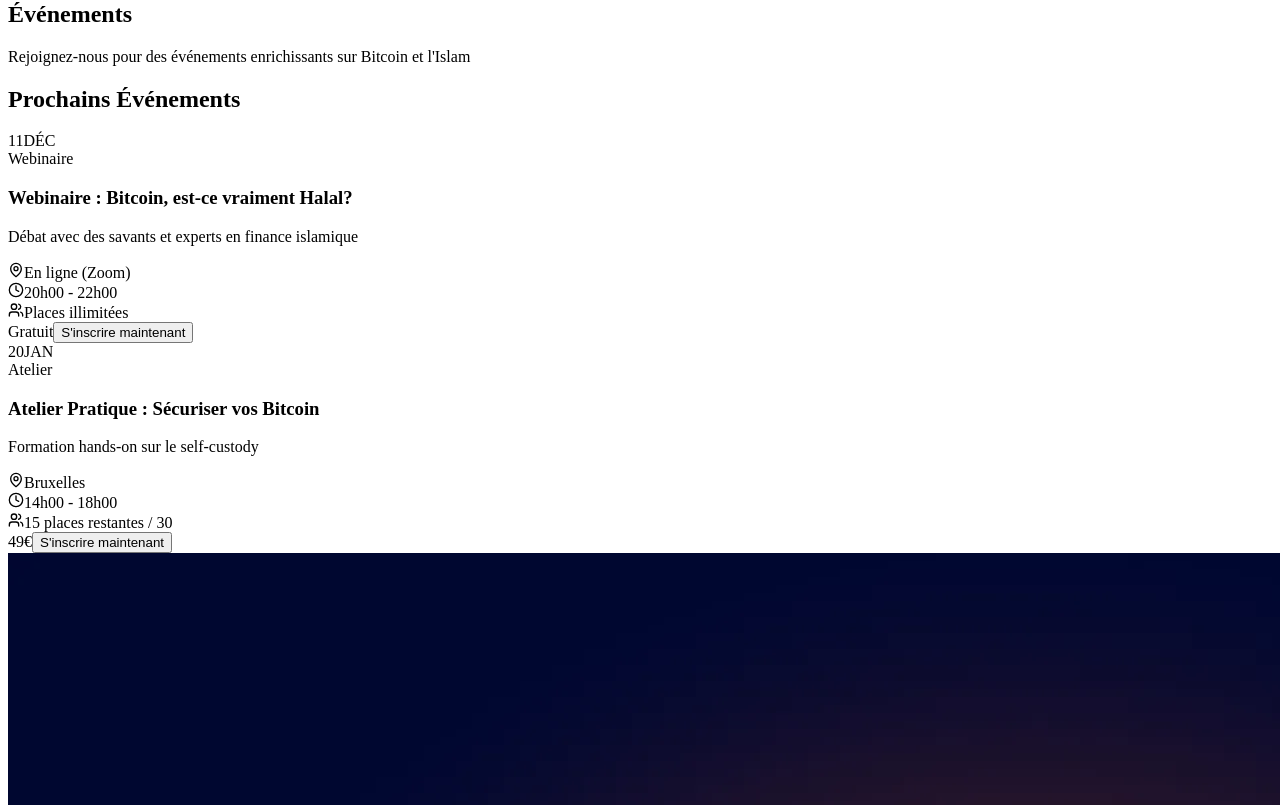
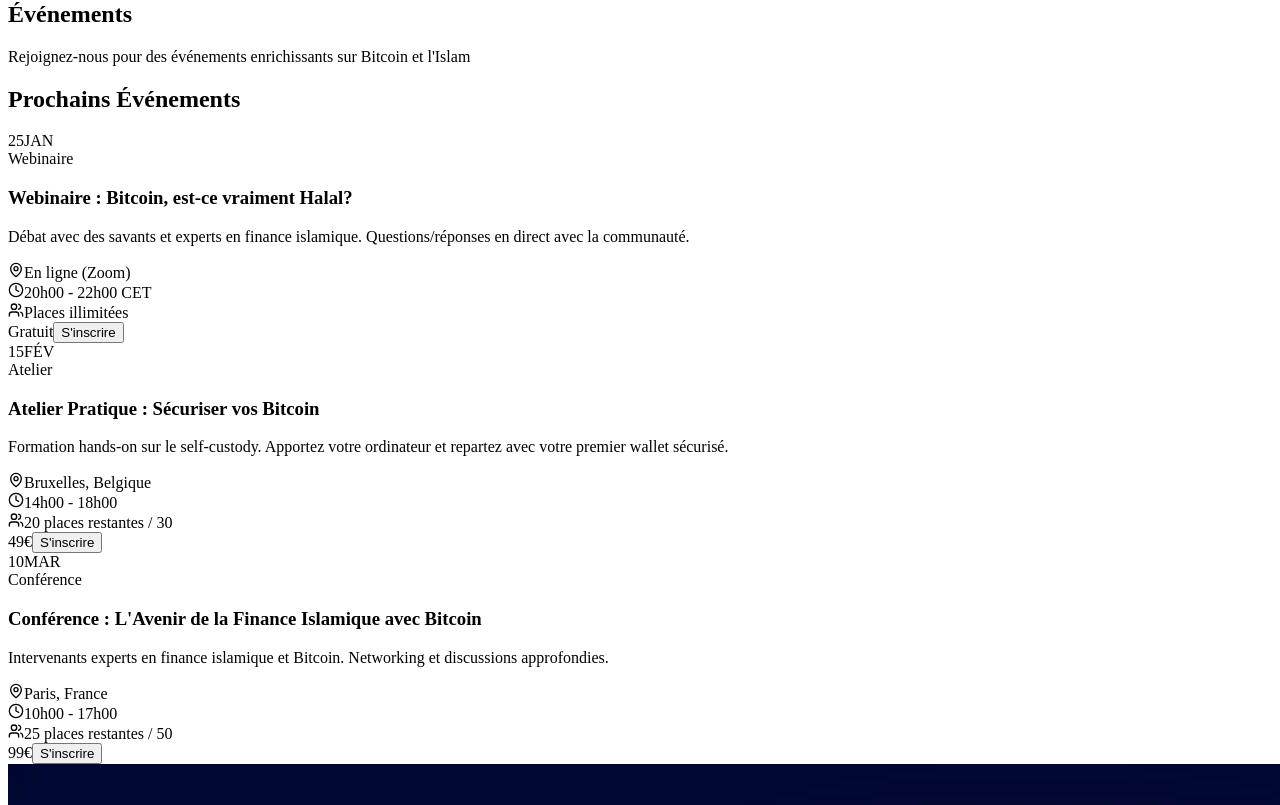
Before and after one commit to mahzaibkhan172/dar-al-bitcoin, a React (Vite) app: page /evenements in a window 1280 px wide. Shown: the part 2235-3040 px from the top of the page. Built offline with nearby package versions, Linux system fonts and the light colour scheme; the HTML template or start-up script is replaced by a standard one.

Commit message:
Update: 13-DEc-2025

```diff
--- a/src/components/Header.jsx
+++ b/src/components/Header.jsx
@@ -6,7 +6,6 @@
 const Header = () => {
   const [isScrolled, setIsScrolled] = useState(false)
   const [isMobileMenuOpen, setIsMobileMenuOpen] = useState(false)
-  const [isBlogDropdownOpen, setIsBlogDropdownOpen] = useState(false)
   const location = useLocation()
 
   useEffect(() => {
@@ -29,18 +28,18 @@
         isScrolled ? 'bg-navy-900 shadow-lg' : 'bg-navy-900/80 backdrop-blur-sm'
       }`}
     >
-      <nav className="container-custom px-6 py-4">
+      <nav className="container-custom px-4 sm:px-6 py-3 sm:py-4">
         <div className="flex items-center justify-between">
           {/* Logo */}
-          <Link to="/" className="flex items-center space-x-3 group">
+          <Link to="/" className="flex items-center space-x-2 sm:space-x-3 group">
             <img
               src="/logo.webp"
               alt="Dar Al Bitcoin Logo"
-              className="w-12 h-12 object-contain transform group-hover:scale-110 transition-transform duration-300"
+              className="w-10 h-10 sm:w-12 sm:h-12 object-contain transform group-hover:scale-110 transition-transform duration-300"
             />
             <div>
-              <h1 className="text-white font-outfit font-bold text-xl">Dar Al Bitcoin</h1>
-              <p className="text-bitcoin-400 text-xs">Libérez-vous du Riba</p>
+              <h1 className="text-white font-outfit font-bold text-base sm:text-xl">Dar Al Bitcoin</h1>
+              <p className="text-bitcoin-400 text-xs hidden sm:block">Libérez-vous du Riba</p>
             </div>
           </Link>
 
--- a/src/pages/Events.jsx
+++ b/src/pages/Events.jsx
@@ -22,24 +22,37 @@
 
   const events = [
     {
-      date: { day: '11', month: 'DÉC' },
+      date: { day: '25', month: 'JAN', year: '2025' },
       title: 'Webinaire : Bitcoin, est-ce vraiment Halal?',
       type: 'Webinaire',
-      description: 'Débat avec des savants et experts en finance islamique',
+      description: 'Débat avec des savants et experts en finance islamique. Questions/réponses en direct avec la communauté.',
       location: 'En ligne (Zoom)',
-      time: '20h00 - 22h00',
+      time: '20h00 - 22h00 CET',
       spots: 'Places illimitées',
-      price: 'Gratuit'
+      price: 'Gratuit',
+      image: 'https://images.unsplash.com/photo-1591115765373-5207764f72e7?w=800&q=80'
     },
     {
-      date: { day: '20', month: 'JAN' },
+      date: { day: '15', month: 'FÉV', year: '2025' },
       title: 'Atelier Pratique : Sécuriser vos Bitcoin',
       type: 'Atelier',
-      description: 'Formation hands-on sur le self-custody',
-      location: 'Bruxelles',
+      description: 'Formation hands-on sur le self-custody. Apportez votre ordinateur et repartez avec votre premier wallet sécurisé.',
+      location: 'Bruxelles, Belgique',
       time: '14h00 - 18h00',
-      spots: '15 places restantes / 30',
-      price: '49€'
+      spots: '20 places restantes / 30',
+      price: '49€',
+      image: 'https://images.unsplash.com/photo-1591696205602-2f950c417cb9?w=800&q=80'
+    },
+    {
+      date: { day: '10', month: 'MAR', year: '2025' },
+      title: 'Conférence : L\'Avenir de la Finance Islamique avec Bitcoin',
+      type: 'Conférence',
+      description: 'Intervenants experts en finance islamique et Bitcoin. Networking et discussions approfondies.',
+      location: 'Paris, France',
+      time: '10h00 - 17h00',
+      spots: '25 places restantes / 50',
+      price: '99€',
+      image: 'https://images.unsplash.com/photo-1540575467063-178a50c2df87?w=800&q=80'
     }
   ]
 
@@ -81,7 +94,7 @@
             </h2>
           </motion.div>
 
-          <div className="grid grid-cols-1 lg:grid-cols-2 gap-8 max-w-5xl mx-auto mb-12">
+          <div className="grid grid-cols-1 lg:grid-cols-2 gap-6 md:gap-8 max-w-6xl mx-auto mb-12">
             {events.map((event, index) => (
               <motion.div
                 key={index}
@@ -89,53 +102,53 @@
                 animate={isInView ? { opacity: 1, y: 0 } : {}}
                 transition={{ duration: 0.8, delay: index * 0.2 }}
                 whileHover={{ y: -10 }}
-                className="bg-navy-800/50 backdrop-blur-sm border border-bitcoin-500/30 rounded-2xl overflow-hidden hover:border-bitcoin-500 transition-all duration-300"
+                className="bg-navy-800/50 backdrop-blur-sm border border-bitcoin-500/30 rounded-xl md:rounded-2xl overflow-hidden hover:border-bitcoin-500 transition-all duration-300"
               >
-                <div className="flex">
+                <div className="flex flex-col sm:flex-row">
                   {/* Date Badge */}
-                  <div className="bg-gradient-to-br from-bitcoin-500 to-bitcoin-600 p-6 flex flex-col items-center justify-center min-w-[100px]">
-                    <span className="text-4xl font-bold text-white">{event.date.day}</span>
-                    <span className="text-sm font-semibold text-white uppercase">{event.date.month}</span>
+                  <div className="bg-gradient-to-br from-bitcoin-500 to-bitcoin-600 p-4 sm:p-6 flex flex-row sm:flex-col items-center justify-center sm:min-w-[100px]">
+                    <span className="text-3xl sm:text-4xl font-bold text-white">{event.date.day}</span>
+                    <span className="text-sm font-semibold text-white uppercase ml-2 sm:ml-0">{event.date.month}</span>
                   </div>
 
                   {/* Content */}
-                  <div className="flex-1 p-6">
+                  <div className="flex-1 p-4 sm:p-6">
                     <span className="inline-block bg-bitcoin-500/20 text-bitcoin-400 text-xs font-semibold px-3 py-1 rounded-full mb-3">
                       {event.type}
                     </span>
-                    <h3 className="text-xl font-outfit font-bold text-white mb-2">
+                    <h3 className="text-lg sm:text-xl font-outfit font-bold text-white mb-2 leading-tight">
                       {event.title}
                     </h3>
-                    <p className="text-gray-300 text-sm mb-4">
+                    <p className="text-gray-300 text-sm mb-4 leading-relaxed">
                       {event.description}
                     </p>
 
                     {/* Details */}
                     <div className="space-y-2 mb-4">
-                      <div className="flex items-center space-x-2 text-gray-400 text-sm">
-                        <MapPin size={16} className="text-bitcoin-400" />
-                        <span>{event.location}</span>
+                      <div className="flex items-start space-x-2 text-gray-400 text-xs sm:text-sm">
+                        <MapPin size={16} className="text-bitcoin-400 flex-shrink-0 mt-0.5" />
+                        <span className="break-words">{event.location}</span>
                       </div>
-                      <div className="flex items-center space-x-2 text-gray-400 text-sm">
-                        <Clock size={16} className="text-bitcoin-400" />
+                      <div className="flex items-start space-x-2 text-gray-400 text-xs sm:text-sm">
+                        <Clock size={16} className="text-bitcoin-400 flex-shrink-0 mt-0.5" />
                         <span>{event.time}</span>
                       </div>
-                      <div className="flex items-center space-x-2 text-gray-400 text-sm">
-                        <Users size={16} className="text-bitcoin-400" />
+                      <div className="flex items-start space-x-2 text-gray-400 text-xs sm:text-sm">
+                        <Users size={16} className="text-bitcoin-400 flex-shrink-0 mt-0.5" />
                         <span>{event.spots}</span>
                       </div>
                     </div>
 
                     {/* Price & CTA */}
-                    <div className="flex items-center justify-between">
-                      <span className="text-2xl font-bold text-bitcoin-400">{event.price}</span>
+                    <div className="flex flex-col sm:flex-row items-start sm:items-center justify-between gap-3">
+                      <span className="text-xl sm:text-2xl font-bold text-bitcoin-400">{event.price}</span>
                       <motion.button
                         whileHover={{ scale: 1.05 }}
                         whileTap={{ scale: 0.95 }}
                         onClick={() => openModal(event)}
-                        className="bg-bitcoin-500 text-white px-6 py-2 rounded-lg font-semibold hover:bg-bitcoin-600 transition-colors"
+                        className="bg-bitcoin-500 text-white px-4 sm:px-6 py-2 rounded-lg font-semibold hover:bg-bitcoin-600 transition-colors text-sm w-full sm:w-auto"
                       >
-                        S'inscrire maintenant
+                        S'inscrire
                       </motion.button>
                     </div>
                   </div>
--- a/src/styles/index.css
+++ b/src/styles/index.css
@@ -3,6 +3,15 @@
 @tailwind utilities;
 
 @layer base {
+  * {
+    @apply box-border;
+  }
+
+  html, body {
+    @apply overflow-x-hidden;
+    max-width: 100vw;
+  }
+
   body {
     @apply font-inter text-gray-800 antialiased;
   }
@@ -10,15 +19,19 @@
   h1, h2, h3, h4, h5, h6 {
     @apply font-outfit font-bold;
   }
+
+  img {
+    @apply max-w-full h-auto;
+  }
 }
 
 @layer components {
   .btn-primary {
-    @apply bg-gradient-to-r from-bitcoin-500 to-bitcoin-600 text-white font-semibold px-8 py-4 rounded-lg shadow-lg hover:shadow-xl hover:scale-105 transition-all duration-300;
+    @apply bg-gradient-to-r from-bitcoin-500 to-bitcoin-600 text-white font-semibold px-6 py-3 md:px-8 md:py-4 rounded-lg shadow-lg hover:shadow-xl hover:scale-105 transition-all duration-300 text-sm md:text-base;
   }
 
   .btn-secondary {
-    @apply border-2 border-white text-white font-semibold px-8 py-4 rounded-lg hover:bg-white hover:text-navy-900 transition-all duration-300;
+    @apply border-2 border-white text-white font-semibold px-6 py-3 md:px-8 md:py-4 rounded-lg hover:bg-white hover:text-navy-900 transition-all duration-300 text-sm md:text-base;
   }
 
   .card {
@@ -31,11 +44,11 @@
   }
 
   .section-padding {
-    @apply py-20 px-6 md:px-12 lg:px-24;
+    @apply py-12 px-4 sm:py-16 sm:px-6 md:py-20 md:px-12 lg:px-24;
   }
 
   .container-custom {
-    @apply max-w-7xl mx-auto;
+    @apply max-w-7xl mx-auto px-4 sm:px-6;
   }
 
   .islamic-pattern {
```
Also changed, not shown: src/components/home/HeroSection.jsx (+19 -19 lines), 2 other files (tests, documents, lock files or other folders).
